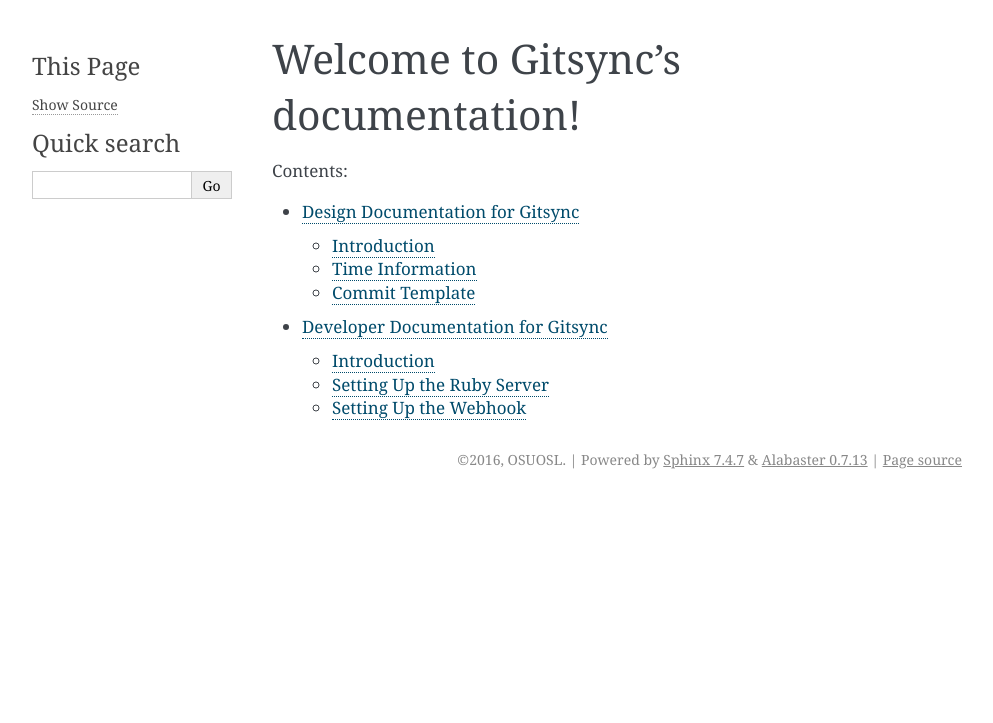
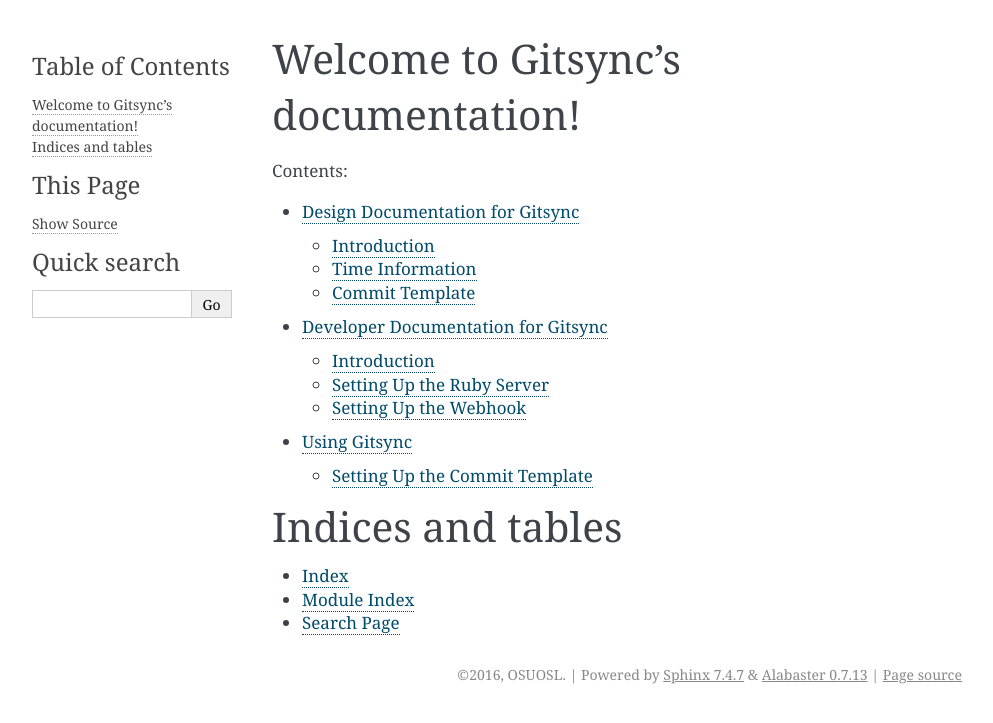
Before and after one commit to osuosl/gitsync, a Sphinx documentation site: the page built from docs/source/index.rst, in a window 1280 px wide. Shown: the top 723 px of the page, without its empty margins (148-1141 px from the left). Built offline with Sphinx 7.4.7, drawn with Linux system fonts in a browser that asks for light colours; part of the change alters nothing that is shown.

Commit message:
Added commit template docs

```diff
--- a/docs/source/index.rst
+++ b/docs/source/index.rst
@@ -13,3 +13,13 @@ Contents:
 
    design
    developer
+   usage
+
+
+
+Indices and tables
+==================
+
+* :ref:`genindex`
+* :ref:`modindex`
+* :ref:`search`
--- /dev/null
+++ b/docs/source/usage.rst
@@ -0,0 +1,42 @@
+.. _usage:
+
+Using Gitsync
+=============
+
+Setting Up the Commit Template
+------------------------------
+
+To use the TimeSync commit template in your local repository, first grab a
+copy of the template.
+
+If you already have a copy of the template:
+
+    ::
+
+        $ cp /path/to/template .
+
+If you haven't downloaded a copy of the template yet:
+
+    ::
+
+        $ wget https://raw.githubusercontent.com/osuosl/gitsync/master/git-commit-template
+
+If the template hasn't yet been added to the ``.gitignore``, add the following
+lines:
+
+    ::
+
+        # TimeSync commit template
+        git-commit-template
+
+To use the template in your commit messages, run this command:
+
+    ::
+
+        $ git config commit.template git-commit-template
+
+To stop using the template, run this command:
+
+    ::
+
+        $ git config --unset commit.template
```
